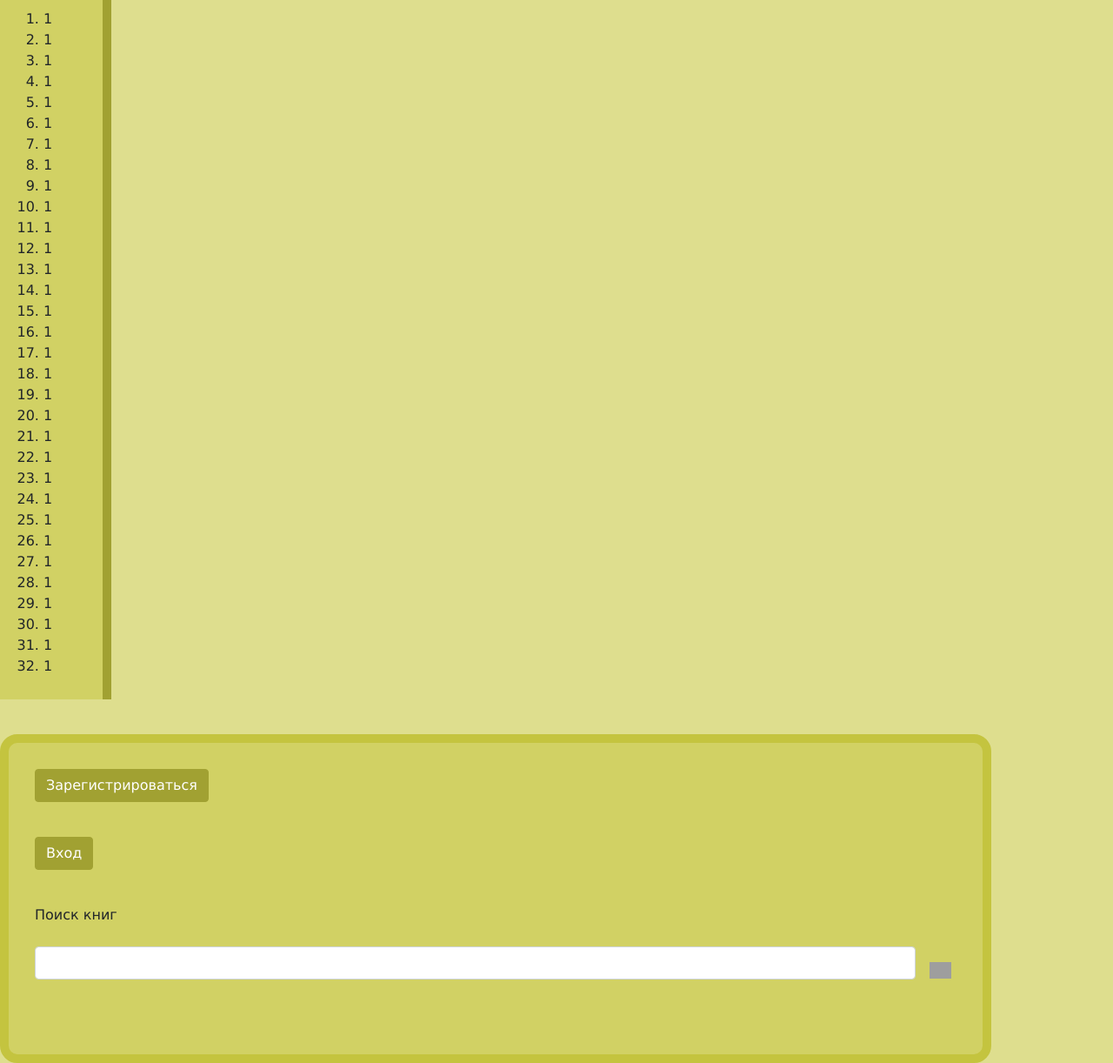
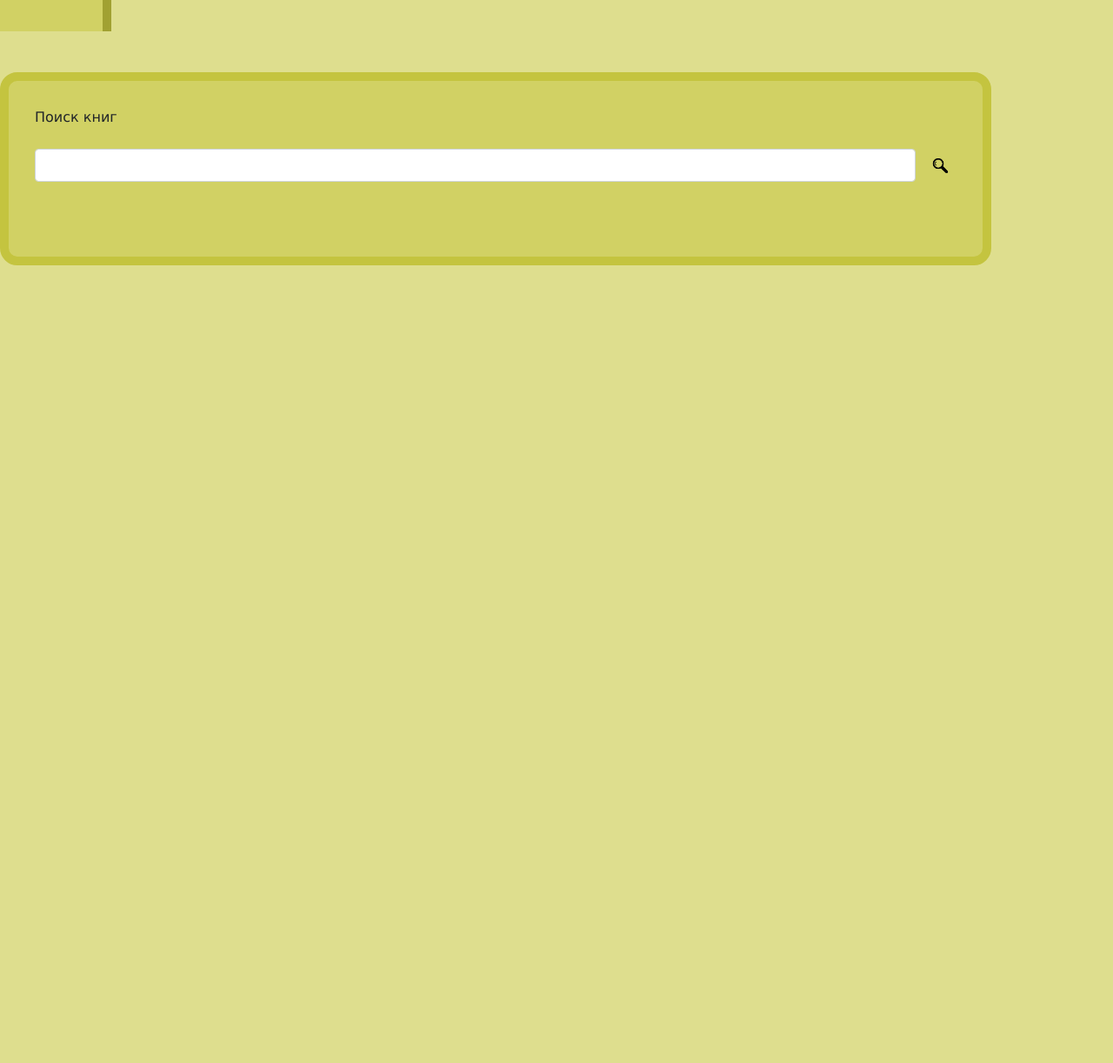
Before and after one commit to Keker-dev/LIB_HUB, a Flask app: page / in a window 1280 px wide. Shown: the part 157-1379 px from the top of the page at 87% size. After the commit the page ends 462 px from the top, so only its background shows below. Run offline with Flask 3, Linux system fonts and the light colour scheme; some libraries are stand-ins or nearby versions; grey boxes are pictures that could not be loaded.

Commit message:
Совместили ветки.

```diff
--- a/static/css/style.css
+++ b/static/css/style.css
@@ -72,6 +72,7 @@ body{
 .searchbtn{
     background-color: rgba(0, 0, 0, 0);
     margin-left: 10px;
+    margin-bottom: 15px;
     display:inline-block;
     border-color: #a1a132;
     border: 2px;
--- a/templates/base.html
+++ b/templates/base.html
@@ -23,38 +23,6 @@
         </header>
             <aside class="side_nav">
                 <ol class="tag">
-                    <li>1</li>
-                    <li>1</li>
-                    <li>1</li>
-                    <li>1</li>
-                    <li>1</li>
-                    <li>1</li>
-                    <li>1</li>
-                    <li>1</li>
-                    <li>1</li>
-                    <li>1</li>
-                    <li>1</li>
-                    <li>1</li>
-                                        <li>1</li>
-                    <li>1</li>
-                    <li>1</li>
-                    <li>1</li>
-                    <li>1</li>
-                    <li>1</li>
-                    <li>1</li>
-                    <li>1</li>
-                    <li>1</li>
-                    <li>1</li>                    <li>1</li>
-                    <li>1</li>
-                    <li>1</li>
-                    <li>1</li>
-                    <li>1</li>
-                    <li>1</li>
-                    <li>1</li>
-                    <li>1</li>
-                    <li>1</li>
-                    <li>1</li>
-
                 </ol>
             </aside>
             <main role="main" class="container">
--- a/templates/main_page.html
+++ b/templates/main_page.html
@@ -3,20 +3,11 @@
 {% block content %}
 <form action="" method="post">
     {{ form.hidden_tag() }}
-    {% if name %}
-        <h3>Привет {{ name }}</h3>
-        <p>{{ form.profile(type="submit", class="btn btn-primary") }}</p><br>
-        <p>{{ form.add_book(type="submit", class="btn btn-primary") }}</p>
-    {% else %}
-        <p>{{ form.reg(type="submit", class="btn btn-primary") }}</p><br>
-        <p>{{ form.log(type="submit", class="btn btn-primary") }}</p>
-    {% endif %}
-    <br>
     <p>{{ form.search.label }}</p>
     <div class="one-line filled" style="flex-direction: row;">
         <p style="flex-grow: 1;">{{ form.search(class="form-control search") }}</p>
         <button type="submit" class="searchbtn" name="searchbtn" value="True">
-            <img src="../static/images/search.png" width="25">
+            <img src="../static/images/main_images/search.png" width="25">
         </button>
     </div>
     <br>
```
